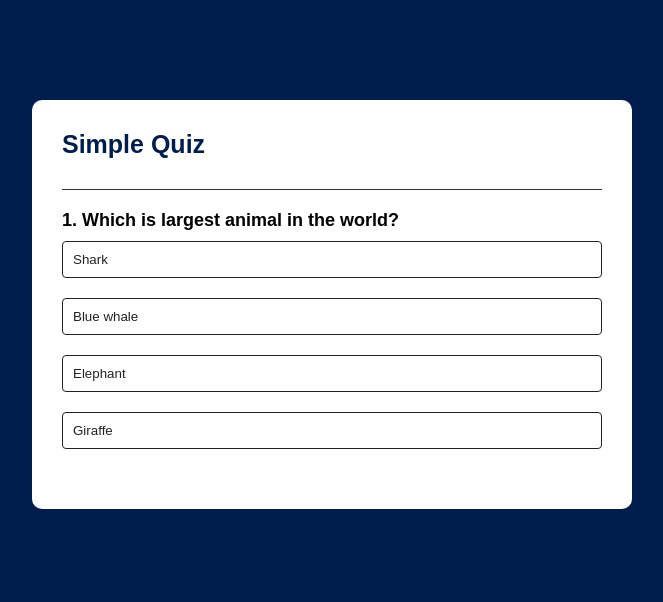
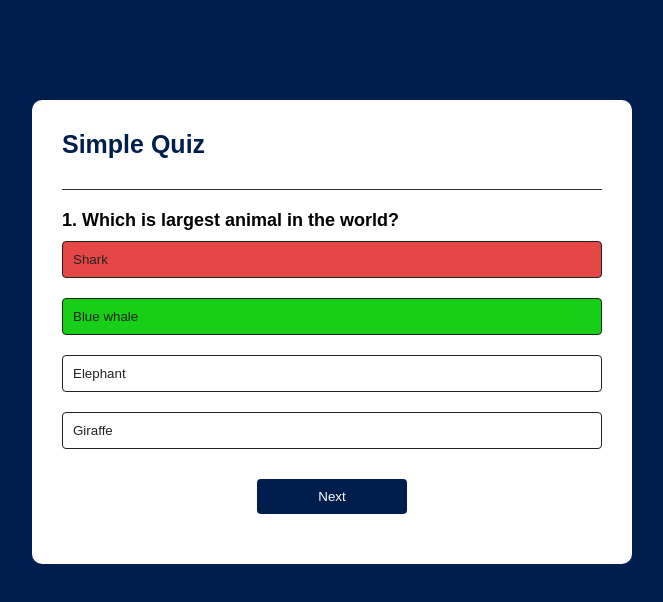
Before and after one commit to MohammadAsiya/quiz, a plain HTML site: page index.html in a window 1280 px wide. Both pictures are taken after a click on the button "Shark". Shown: the whole page, without its empty margins (308-971 px from the left). Drawn offline with Linux system fonts and the light colour scheme.

Commit message:
Adding answer options

```diff
--- a/script.js
+++ b/script.js
@@ -70,7 +70,11 @@ function showQuestion(){
         button.innerHTML= answer.text;
         button.classList.add("btn");
         answerButtons.appendChild(button);
-    })
+        if(answer.correct){
+            button.dataset.correct =answer.correct;
+        }
+        button.addEventListener("click",selectAnswer);
+    });
 
 }
 function resetState(){
@@ -80,4 +84,22 @@ function resetState(){
     }
 }
 
+function selectAnswer(e){
+    const selectedBtn = e.target;
+    const isCorrect =selectedBtn.dataset.correct ==="true";
+    if(isCorrect){
+        selectedBtn.classList.add("correct");
+    }
+    else{
+        selectedBtn.classList.add("incorrect");
+    }
+    Array.from(answerButtons.children).forEach(button =>{
+        if(button.dataset.correct ==="true"){
+            button.classList.add("correct")
+        }
+        button.disabled =true;
+    });
+    nextButton.style.display ="block";
+}
+
 startQuiz();
--- a/style.css
+++ b/style.css
@@ -58,3 +58,10 @@ body{
     cursor:pointer;
     display:none;
 }
+
+.correct{
+    background-color: rgb(24, 207, 24);
+}
+.incorrect{
+    background-color:rgb(229, 71, 71);
+}
```
Also changed, not shown: index.html (+1 -1 lines).
